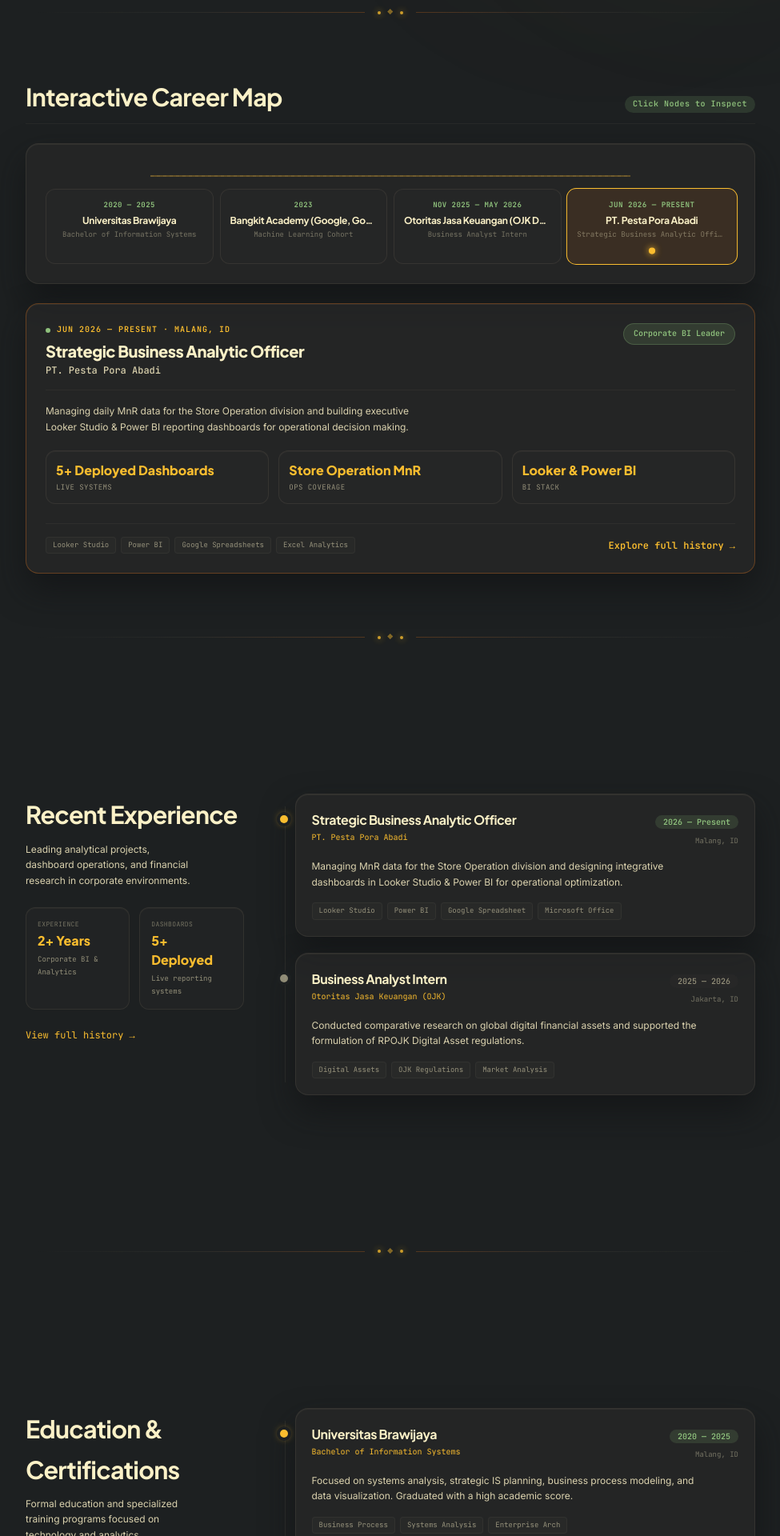
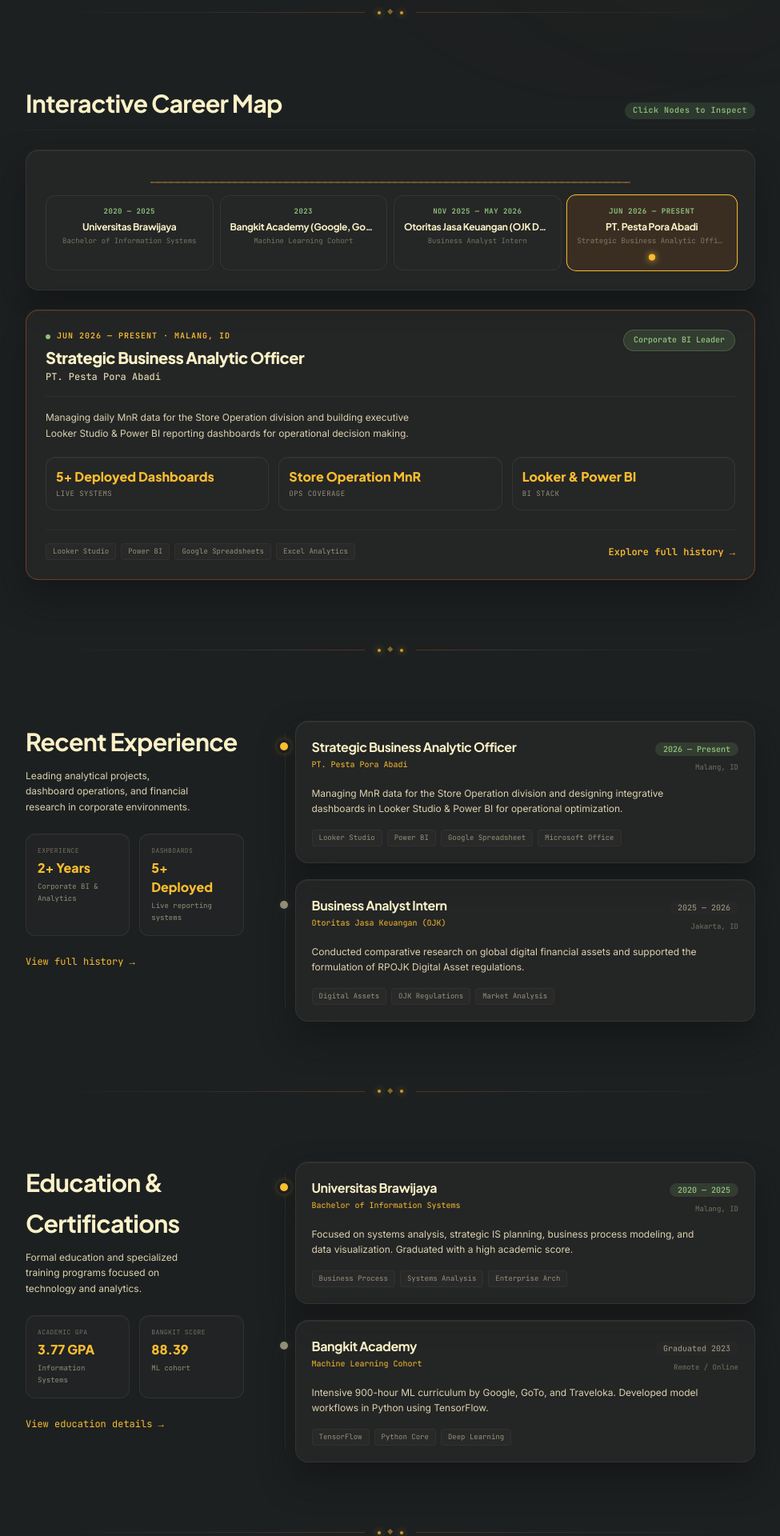
Before and after one commit to bhazheng/portfolioWebsite, a Nuxt app: page / in a window 1280 px wide. Shown: the part 880-2800 px from the top of the page at 80% size, without its empty margins (152-1127 px from the left). Built offline with nearby package versions, Linux system fonts and the light colour scheme.

Commit message:
fix(scroll): enable native CSS scroll-snap on html root and restore hero-only fullscreen

```diff
--- a/app.vue
+++ b/app.vue
@@ -1,5 +1,5 @@
 <template>
-  <div class="min-h-dvh flex flex-col bg-ink text-paper font-body selection:bg-brass/20 selection:text-brass-soft relative overflow-hidden">
+  <div class="min-h-dvh flex flex-col bg-ink text-paper font-body selection:bg-brass/20 selection:text-brass-soft relative overflow-x-hidden">
     <a href="#main-content" class="skip-link">Skip to main content</a>
 
     <!-- Background Effects Layer (z-0) -->
--- a/assets/styles/global.css
+++ b/assets/styles/global.css
@@ -84,6 +84,7 @@
 @layer base {
   html {
     scroll-behavior: smooth;
+    scroll-snap-type: y mandatory;
     font-size: 16px;
   }
 
--- a/components/HomeView.vue
+++ b/components/HomeView.vue
@@ -66,7 +66,7 @@
     </div>
 
     <!-- INTERACTIVE CAREER JOURNEY MAP SECTION -->
-    <section id="career-journey" class="snap-center snap-always min-h-[88vh] flex flex-col justify-center py-8 md:py-12 scroll-mt-0">
+    <section id="career-journey" class="snap-center snap-always min-h-0 flex flex-col justify-center py-10 md:py-14 scroll-mt-0">
       <div class="flex items-baseline justify-between border-b border-line pb-2 mb-6">
         <h2 class="font-display font-bold text-[clamp(1.4rem,3vw,1.9rem)] tracking-tight text-paper">
           Interactive Career Map
@@ -160,7 +160,7 @@
     <div id="summary-sections" class="flex flex-col gap-0 scroll-mt-[90px]">
 
       <!-- 1. Recent Experience -->
-      <section id="experience-summary" class="snap-center snap-always min-h-[88vh] flex flex-col justify-center py-8 md:py-12 scroll-mt-0">
+      <section id="experience-summary" class="snap-center snap-always min-h-0 flex flex-col justify-center py-10 md:py-14 scroll-mt-0">
         <div class="grid grid-cols-[1fr_2.2fr] gap-10 max-[1024px]:grid-cols-[1fr_1.8fr] max-[768px]:grid-cols-1 max-[768px]:gap-6 items-start w-full">
           <!-- Left Column -->
           <div class="flex flex-col gap-6 sticky top-24 max-[768px]:relative max-[768px]:top-0">
@@ -253,7 +253,7 @@
       </div>
 
       <!-- 2. Education -->
-      <section id="education-summary" class="snap-center snap-always min-h-[88vh] flex flex-col justify-center py-8 md:py-12 scroll-mt-0">
+      <section id="education-summary" class="snap-center snap-always min-h-0 flex flex-col justify-center py-10 md:py-14 scroll-mt-0">
         <div class="grid grid-cols-[1fr_2.2fr] gap-10 max-[1024px]:grid-cols-[1fr_1.8fr] max-[768px]:grid-cols-1 max-[768px]:gap-6 items-start w-full">
           <div class="flex flex-col gap-6 sticky top-24 max-[768px]:relative max-[768px]:top-0">
             <div>
@@ -343,7 +343,7 @@
       </div>
 
       <!-- 3. Featured Projects -->
-      <section id="projects-summary" class="snap-center snap-always min-h-[88vh] flex flex-col justify-center py-8 md:py-12 scroll-mt-0">
+      <section id="projects-summary" class="snap-center snap-always min-h-0 flex flex-col justify-center py-10 md:py-14 scroll-mt-0">
         <div class="grid grid-cols-[1fr_2.2fr] gap-10 max-[1024px]:grid-cols-[1fr_1.8fr] max-[768px]:grid-cols-1 max-[768px]:gap-6 items-start w-full">
           <div class="flex flex-col gap-6 sticky top-24 max-[768px]:relative max-[768px]:top-0">
             <div>
@@ -425,7 +425,7 @@
       </div>
 
       <!-- 4. Key Skills -->
-      <section id="skills-summary" class="snap-center snap-always min-h-[88vh] flex flex-col justify-center py-8 md:py-12 scroll-mt-0">
+      <section id="skills-summary" class="snap-center snap-always min-h-0 flex flex-col justify-center py-10 md:py-14 scroll-mt-0">
         <div class="grid grid-cols-[1fr_2.2fr] gap-10 max-[1024px]:grid-cols-[1fr_1.8fr] max-[768px]:grid-cols-1 max-[768px]:gap-6 items-start w-full">
           <div class="flex flex-col gap-6 sticky top-24 max-[768px]:relative max-[768px]:top-0">
             <div>
```
Also changed, not shown: 1 other file (tests, documents, lock files or other folders).
